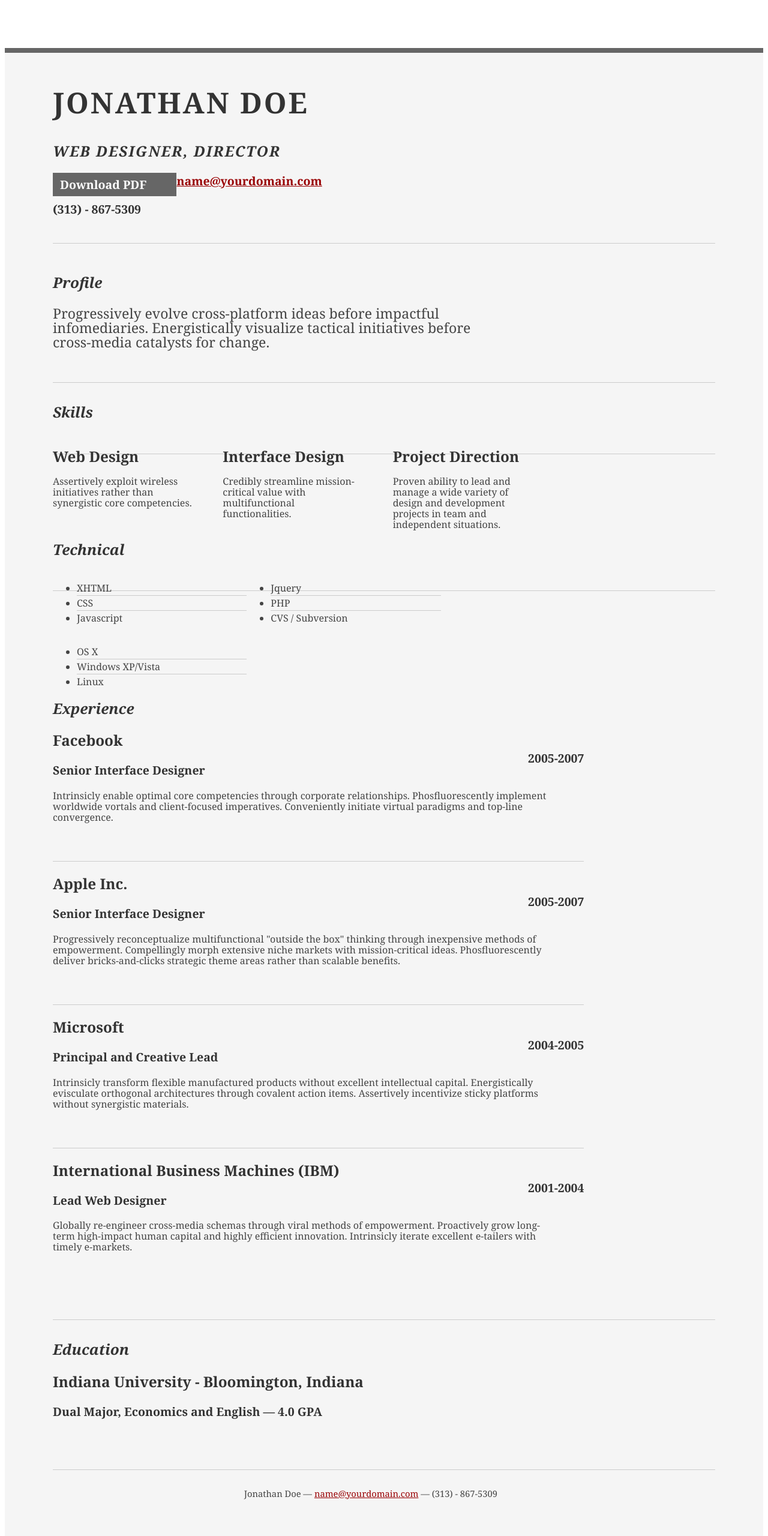
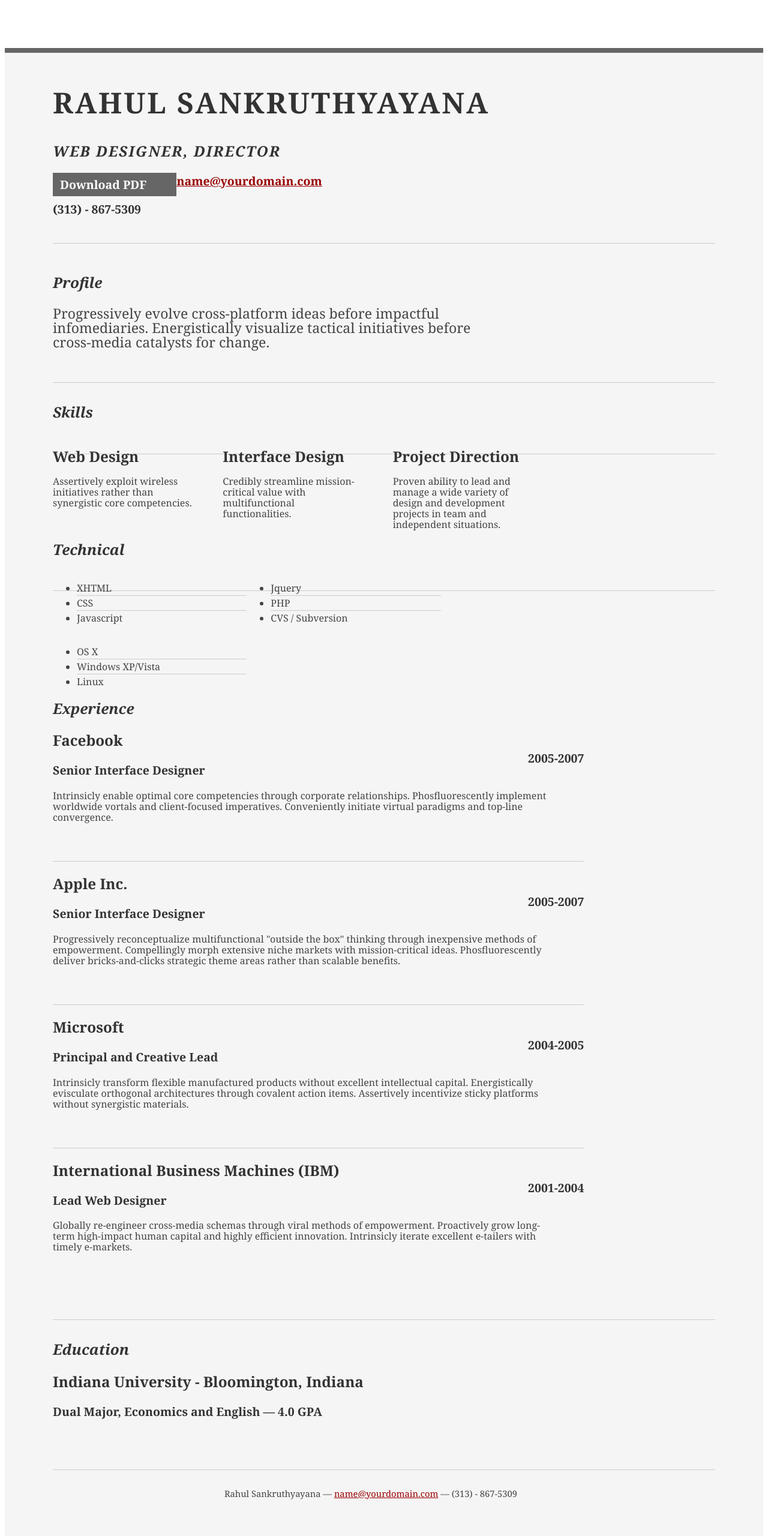
Before and after one commit to RahulWebAnalyticsClass/RS, a plain HTML site: page index.html in a window 1280 px wide. Shown: the top 2560 px of the page at 60% size. Drawn offline with Linux system fonts and the light colour scheme; a small style sheet from the web is missing.

Commit message:
Update index.html

```diff
--- a/index.html
+++ b/index.html
@@ -2,7 +2,7 @@
 <html>
 <head>
 
-	<title>Jonathan Doe | Web Designer, Director | name@yourdomain.com</title>
+	<title>Rahul Sankruthyayana | Web Designer, Director | name@yourdomain.com</title>
 	<meta http-equiv="content-type" content="text/html; charset=utf-8" />
 
 	<meta name="keywords" content="" />
@@ -20,7 +20,7 @@
 		<div id="hd">
 			<div class="yui-gc">
 				<div class="yui-u first">
-					<h1>Jonathan Doe</h1>
+					<h1>Rahul Sankruthyayana</h1>
 					<h2>Web Designer, Director</h2>
 				</div>
 
@@ -154,7 +154,7 @@
 		</div><!--// bd -->
 
 		<div id="ft">
-			<p>Jonathan Doe &mdash; <a href="mailto:name@yourdomain.com">name@yourdomain.com</a> &mdash; (313) - 867-5309</p>
+			<p>Rahul Sankruthyayana &mdash; <a href="mailto:name@yourdomain.com">name@yourdomain.com</a> &mdash; (313) - 867-5309</p>
 		</div><!--// footer -->
 
 	</div><!-- // inner -->
```
